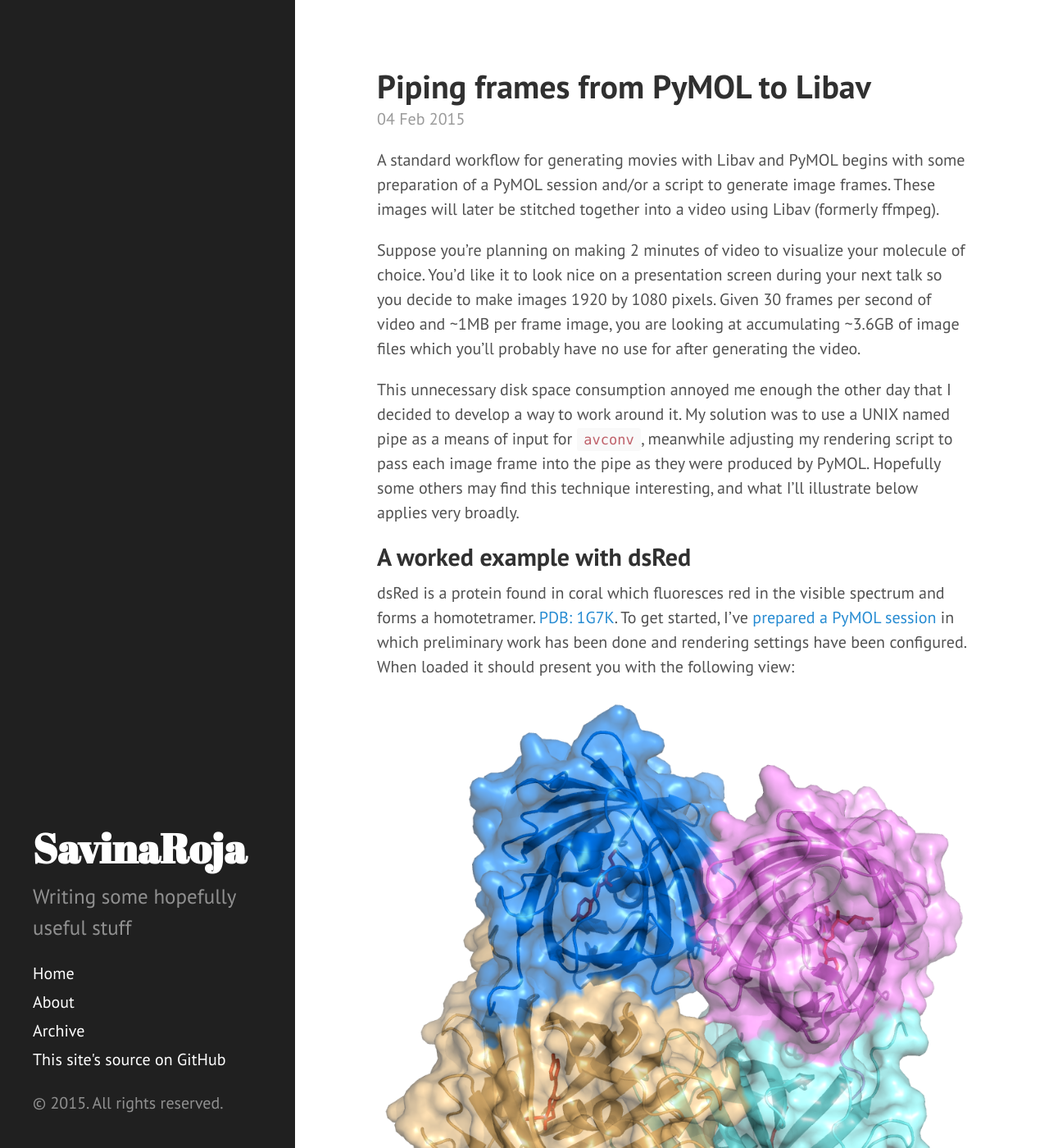
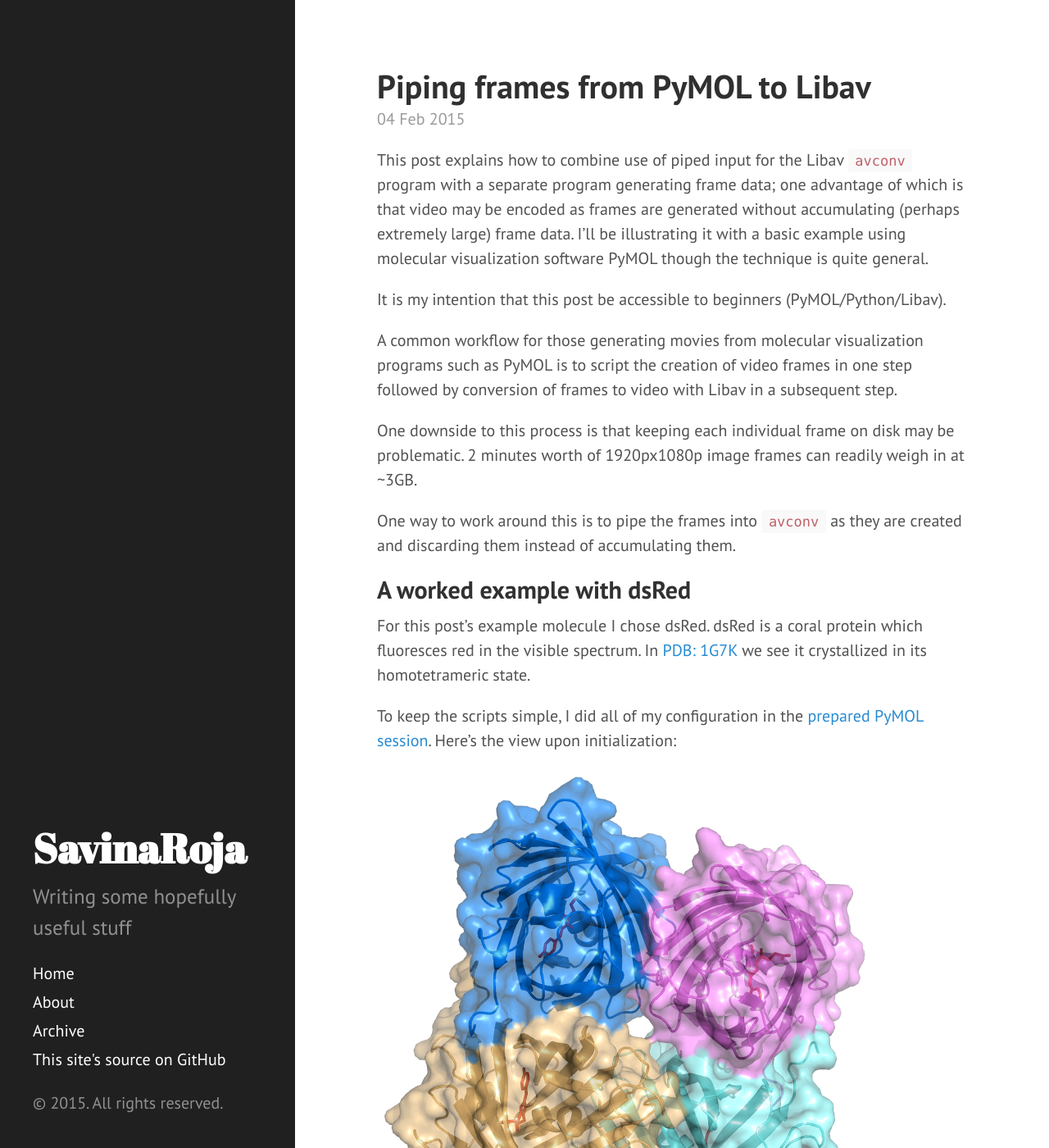
Before and after one commit to SavinaRoja/SavinaRoja.github.io, a Jekyll site: the page built from _posts/2015-02-04-piping-frames-from-pymol-to-libav.md, in a window 1280 px wide and 1400 px high. Shown: the whole window at 82% size. Built offline with Jekyll 4.4.1, drawn with Linux system fonts in a browser that asks for light colours; Markdown is read by kramdown in place of the engine named in the settings; some of the changed text lies outside the part shown.

Commit message:
general editing and addition of high resolution

```diff
--- a/_posts/2015-02-04-piping-frames-from-pymol-to-libav.md
+++ b/_posts/2015-02-04-piping-frames-from-pymol-to-libav.md
@@ -3,38 +3,39 @@
 title: Piping frames from PyMOL to Libav
 ---
 
-A standard workflow for generating movies with Libav and PyMOL begins with some
-preparation of a PyMOL session and/or a script to generate image frames. These
-images will later be stitched together into a video using Libav (formerly
-ffmpeg).
+This post explains how to combine use of piped input for the Libav `avconv`
+program with a separate program generating frame data; one advantage of which is
+that video may be encoded as frames are generated without accumulating (perhaps
+extremely large) frame data. I'll be illustrating it with a basic example using
+molecular visualization software PyMOL though the technique is quite general.
 
-Suppose you're planning on making 2 minutes of video to visualize your
-molecule of choice. You'd like it to look nice on a presentation screen during
-your next talk so you decide to make images 1920 by 1080 pixels. Given 30 frames
-per second of video and ~1MB per frame image, you are looking at accumulating
-~3.6GB of image files which you'll probably have no use for after generating the
-video.
+It is my intention that this post be accessible to beginners
+(PyMOL/Python/Libav).
 
-This unnecessary disk space consumption annoyed me enough the other day that I
-decided to develop a way to work around it. My solution was to use a UNIX named
-pipe as a means of input for `avconv`, meanwhile adjusting my rendering script
-to pass each image frame into the pipe as they were produced by PyMOL. Hopefully
-some others may find this technique interesting, and what I'll illustrate below
-applies very broadly.
+A common workflow for those generating movies from molecular visualization
+programs such as PyMOL is to script the creation of video frames in one step
+followed by conversion of frames to video with Libav in a subsequent step.
+
+One downside to this process is that keeping each individual frame on disk may
+be problematic. 2 minutes worth of 1920px1080p image frames can readily weigh in
+at ~3GB.
+
+One way to work around this is to pipe the frames into `avconv` as they are
+created and discarding them instead of accumulating them.
 
 ## A worked example with dsRed
 
-dsRed is a protein found in coral which fluoresces red in the visible spectrum
-and forms a homotetramer.
-[PDB: 1G7K](http://www.rcsb.org/pdb/explore/explore.do?structureId=1g7k). To get
-started, I've [prepared a PyMOL session](assets/dsred.pse) in which preliminary
-work has been done and rendering settings have been configured. When loaded it
-should present you with the following view:
+For this post's example molecule I chose dsRed. dsRed is a coral protein which
+fluoresces red in the visible spectrum. In [PDB: 1G7K](http://www.rcsb.org/pdb/explore/explore.do?structureId=1g7k)
+we see it crystallized in its homotetrameric state.
+
+To keep the scripts simple, I did all of my configuration in the
+[prepared PyMOL session](assets/dsred.pse). Here's the view upon initialization:
 
 ![dsRed tetramer](/assets/dsred.png)
 
-Here's a script to produce a pre-view video of dsRed with simple actions: tip,
-spin, un-tip. We'll build off of this simple foundation.
+The following script produces a small number of low resolution frames meant to
+provide a pre-view of the video's action:
 
 {% highlight python %}
 from pymol import cmd
@@ -62,23 +63,16 @@
     produce_frame()
 {% endhighlight %}
 
-Running this script from our PyMOL session should generate 108 different frame
-image files. Now we stitch these low resolution images into a video
-with the following command:
+We can stitch these low resolution images into a video with the following:
 
 {% highlight bash %}
-avconv -i frame%03d.png -r 30 low_res.mp4
+avconv -i frame%03d.png low_res.mp4
 {% endhighlight %}
 
-You should see ~9MB of images become ~500KB of video.
+This is [the result](/assets/dsred_low_res.mp4).
 
-*I was going to use HTML5 video to nicely display the videos provided in this
-post, but I haven't worked out the details yet since GitHub Pages doesn't allow
-plugins. So for the meantime: [here is the video](/assets/dsred_low_res.mp4).*
-
-Once ready to commit our time and computing to doing a full scale
-render, we might use an updated script for
-generating higher resolution frames with smoother/slower rotations:
+When ready to commit the time to a full render, the script is then updated for
+appropriate number of frames and resolution:
 
 {% highlight python %}
 from pymol import cmd
@@ -106,23 +100,17 @@
     produce_frame()
 {% endhighlight %}
 
-Assuming that each frame will average ~1MB, these frames will consume ~540MB
-for 18 seconds of video. Certainly this is just an annoyance on most systems,
-but it could lead to true scaling problems for longer videos. So let's now
-introduce piped input as a way to avoid it.
-
-In a terminal window, create a named UNIX pipe and set `avconv` to use this pipe
-as its input stream with the following:
+Now let's do a quick test of the piped input using our preview frame images. In
+a terminal window, create a named UNIX pipe and set `avconv` to use this pipe as
+its input, like so:
 
 {% highlight bash %}
 mkfifo my_pipe
-avconv -f image2pipe -c:v png -i my_pipe -r 30 low_res_piped.mp4
+avconv -f image2pipe -c:v png -i my_pipe low_res_piped.mp4
 {% endhighlight %}
 
-Note that I have explicitly set the input format to `image2pipe` so that it
-expects a series of images to come through the pipe, and the decoding for the
-input to be `png`, as these things can't be inferred by the program. Now for a
-short test.
+I have explicitly set the input format to `image2pipe` and the decoder to `png`,
+as these things cannot be inferred in this context.
 
 In a separate terminal window, execute the following command to send all of your
 low resolution frames into the pipe on which `avconv` is listening.
@@ -131,10 +119,9 @@
 cat *.png > my_pipe
 {% endhighlight %}
 
-This basically just recapitulated our previous encoding workflow in a piped
-form. One thing to be aware of is that whenever the pipe is closed, `avconv`
-will receive that indication and stop reading the pipe. So if for instance we
-wanted to loop our video twice with this workflow, this would do so:
+This is the piped form of the workflow. **Notes:** `avconv` will listen until
+indicated to stop or close. So if for instance we wanted to loop our video
+twice with this workflow, this would do so:
 
 {% highlight bash %}
 cat *.png *.png > my_pipe
@@ -146,10 +133,10 @@
 cat *.png > my_pipe; cat *.png > my_pipe
 {% endhighlight %}
 
-Here's one last iteration on the script, adapting it for use with pipes.
+The script is thus adapted for use with pipes.
 Prior to the script's execution, `avconv` must be set to
 listen to the pipe;
-`avconv -f image2pipe -c:v png -i my_pipe -r 30 output.mp4`.
+`avconv -f image2pipe -c:v png -i my_pipe dsred_high_res.mp4`.
 
 {% highlight python %}
 import os
@@ -185,18 +172,14 @@
 [Script file](/assets/dsred_video_script.py)
 
 Executing this script will result in generated frames being passed immediately
-into `avconv` for encoding and they will not accumulate on the hard disk. Since
-the video encoding is being done simultaneously with the rendering, it should
-also complete nearly simultaneously.
-
-*I'll update this post tomorrow with a link to the full resolution video output*
+into `avconv` for encoding. Video encoding is also encoded simultaneously and
+will conclude immediately after the frames are done being created andthe pipe is
+closed. [Here's the full size render](/assets/dsred_high_res.mp4).
 
 ### Acknowledging some roughness
 
-I readily dmit that there is one notable disappointment in my technique, which
-is that it uses twice the file I/O. I believe the time cost of this is rather
-miniscule in comparison to all that spent ray-tracing however. Ultimately,
-this is due to the use of the of the standard PyMOL `cmd.png` method. I haven't
-studied the PyMOL source enough to know how best to provide a new pipe-friendly
-method for producing the PNG files, perhaps that may be a subject for the
-future.
+The script as presented for PyMOL results in double the file IO when adapted for
+pipes. This is due to the use of the of the standard PyMOL `cmd.png` method. I
+haven't studied the PyMOL source enough to know how best to provide a new
+pipe-friendly method for producing the PNG files, perhaps that may be a subject
+for the future.
--- a/public/css/syntax.css
+++ b/public/css/syntax.css
@@ -1,5 +1,5 @@
 .highlight .hll { background-color: #ffc; }
-.highlight .c { color: #999; } /* Comment */
+.highlight .c { color: #60f; } /* Comment: customized by SavinaRoja */
 .highlight .err { color: #a00; background-color: #faa } /* Error */
 .highlight .k { color: #069; } /* Keyword */
 .highlight .o { color: #555 } /* Operator */
```
Also changed, not shown: assets/dsred.png, 2 other files.
